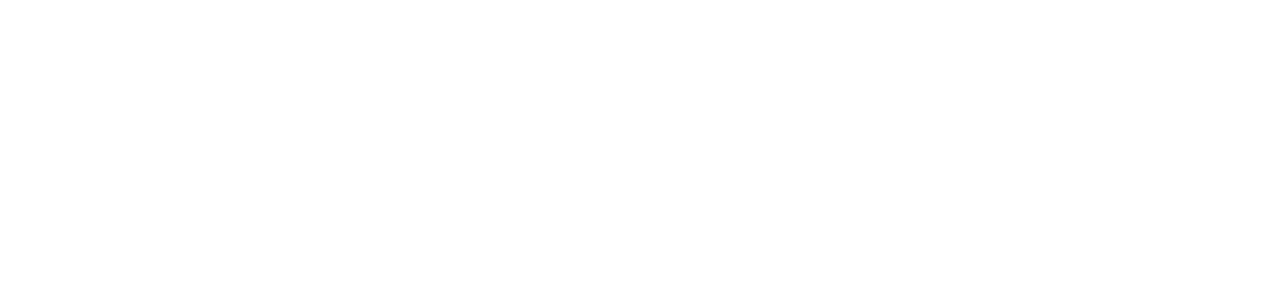
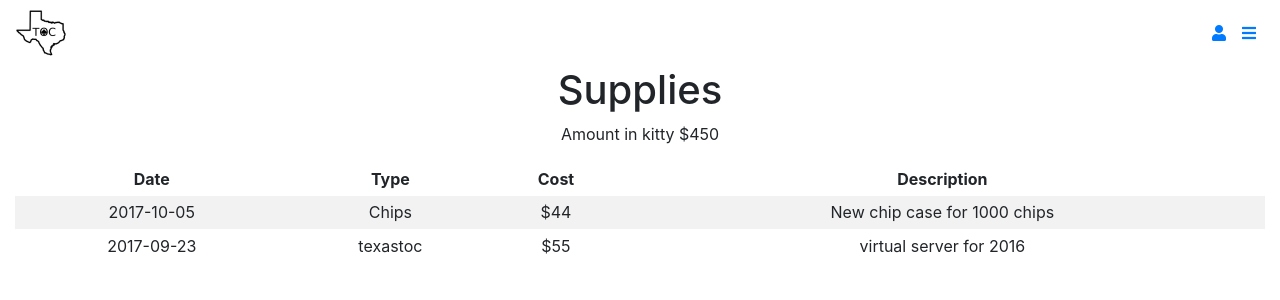
Before and after one commit to gpratte/texastoc-v2-angular, an Angular app: page /supplies in a window 1280 px wide. Before the commit this address led to /. Shown: the top 300 px of the page. Built offline with nearby package versions, Linux system fonts and the light colour scheme.

Commit message:
supplies component, route and classes

```diff
--- a/src/app/app-routing.module.ts
+++ b/src/app/app-routing.module.ts
@@ -6,13 +6,15 @@
 import { ResetPasswordComponent } from './login/reset-password/reset-password.component';
 import { NavbarComponent } from './navbar/navbar.component';
 import { SeasonComponent } from './season/season/season.component';
+import { SuppliesComponent } from './supply/supplies/supplies.component';
 
 const routes: Routes = [
   { path: '', redirectTo: '/login', pathMatch: 'full' },
   { path: 'login', component: LoginComponent },
   { path: 'forgot-password', component: ForgotPasswordComponent },
   { path: 'reset-password', component: ResetPasswordComponent },
-  { path: 'season', component: SeasonComponent }
+  { path: 'season', component: SeasonComponent },
+  { path: 'supplies', component: SuppliesComponent }
 ];
 
 @NgModule({
--- a/src/app/app.module.ts
+++ b/src/app/app.module.ts
@@ -8,6 +8,7 @@
 import { ResetPasswordComponent } from './login/reset-password/reset-password.component';
 import { NavbarComponent } from './navbar/navbar.component';
 import { SeasonComponent } from './season/season/season.component';
+import { SuppliesComponent } from './supply/supplies/supplies.component';
 
 @NgModule({
   declarations: [
@@ -16,7 +17,8 @@
     ForgotPasswordComponent,
     ResetPasswordComponent,
     NavbarComponent,
-    SeasonComponent
+    SeasonComponent,
+    SuppliesComponent
   ],
   imports: [
     BrowserModule,
--- a/src/app/navbar/navbar.component.html
+++ b/src/app/navbar/navbar.component.html
@@ -17,7 +17,7 @@
              </a>
         <div class="dropdown-menu">
           <a routerLink="/season" class="dropdown-item" href="#">Season</a>
-          <a class="dropdown-item" href="#">Menu action 2</a>
+          <a routerLink="/supplies" class="dropdown-item" href="#">Supplies</a>
           <a class="dropdown-item" href="#">Menu action 3</a>
         </div>
       </li>
--- /dev/null
+++ b/src/app/supply/model/supplies.ts
@@ -0,0 +1,6 @@
+import { Supply } from './supply';
+
+export class Supplies {
+  kittyAmount: number;
+  supplies: Supply[];
+}
--- /dev/null
+++ b/src/app/supply/supplies/supplies.component.html
@@ -0,0 +1,28 @@
+<app-navbar></app-navbar>
+
+<main role="main" class="container-fluid">
+   <div class="row text-center">
+      <div class="col-sm">
+        <h1>Supplies</h1>
+        <p>Amount in kitty ${{supplies.kittyAmount}}</p>
+         <table class="table table-borderless table-striped table-sm">
+            <thead>
+               <tr>
+                  <th scope="col">Date</th>
+                  <th scope="col">Type</th>
+                  <th scope="col">Cost</th>
+                  <th scope="col">Description</th>
+               </tr>
+            </thead>
+            <tbody>
+               <tr *ngFor="let supply of supplies.supplies">
+                  <td>{{supply.date}}</td>
+                  <td>{{supply.type}}</td>
+                  <td>${{supply.cost}}</td>
+                  <td>{{supply.description}}</td>
+               </tr>
+            </tbody>
+         </table>
+      </div>
+   </div>
+</main>
--- /dev/null
+++ b/src/app/supply/supplies/supplies.component.ts
@@ -0,0 +1,36 @@
+import { Component, OnInit } from '@angular/core';
+import { Supplies } from '../model/supplies';
+
+@Component({
+  selector: 'app-supplies',
+  templateUrl: './supplies.component.html',
+  styleUrls: ['./supplies.component.css']
+})
+export class SuppliesComponent implements OnInit {
+
+  supplies: Supplies = {
+    kittyAmount: 450,
+    supplies: [
+      {
+        id: 1,
+        date: '2017-10-05',
+        type: 'Chips',
+        cost: 44,
+        description: "New chip case for 1000 chips"
+      },
+      {
+        id: 2,
+        date: '2017-09-23	',
+        type: 'texastoc',
+        cost: 55,
+        description: "virtual server for 2016"
+      }
+    ]
+  };
+
+  constructor() { }
+
+  ngOnInit() {
+  }
+
+}
```
Also changed, not shown: src/app/supply/model/supply.ts (added, +7 -0 lines), src/app/supply/supplies/supplies.component.css (added), 2 other files (tests, documents, lock files or other folders).
